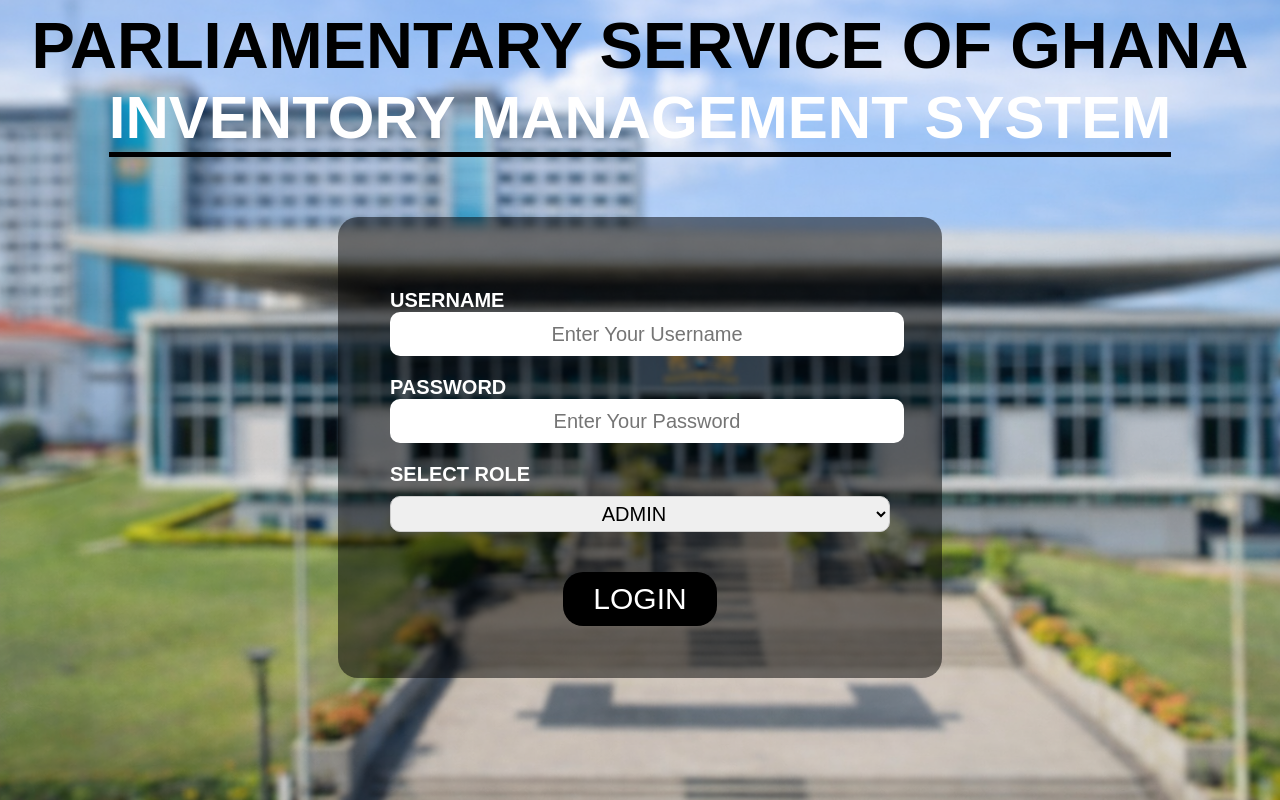
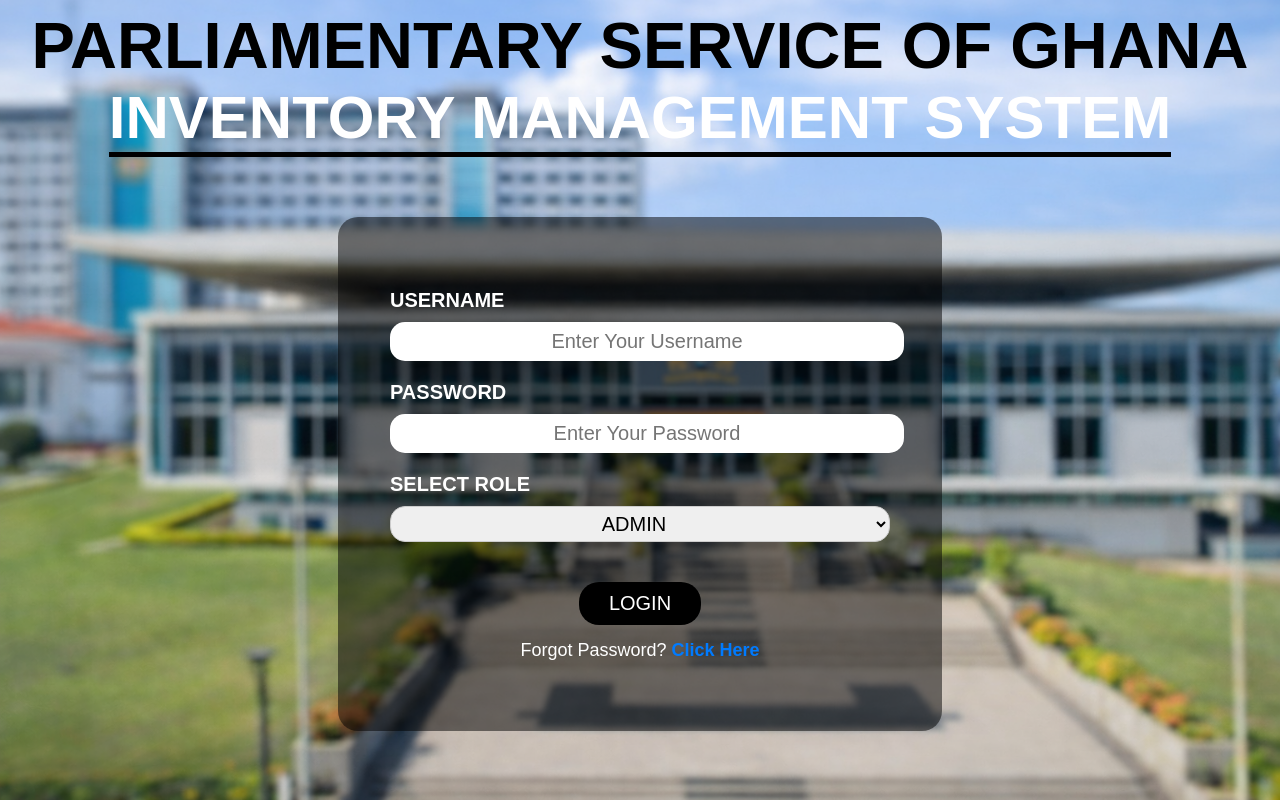
Before and after one commit to hollali/equipment_inventory, a PHP site: page / in a window 1280 px wide. Run offline with PHP 8.4, Linux system fonts and the light colour scheme.

Commit message:
`Updated CSS files (dashboard.css and login.css) and modified index.php and pages/dashboard.php to include new styles and elements.`

```diff
--- a/css/dashboard.css
+++ b/css/dashboard.css
@@ -13,3 +13,8 @@
 .dashboard_content_container {
   width: 70%;
 }
+
+h3.dashboard_logo {
+  color: #f685a1;
+  font-size: 80px;
+}
--- a/css/login.css
+++ b/css/login.css
@@ -53,16 +53,17 @@ div.loginBody form {
   text-transform: uppercase;
   font-size: 20px;
   font-weight: bold;
+  margin-bottom: 10px;
   color: white;
 }
 
 .loginInputsContainer input {
-  height: 30px;
+  height: 25px;
   width: 100%;
   border: 2px solid #0000;
   font-size: 20px;
   padding: 5px;
-  border-radius: 10px;
+  border-radius: 15px;
   text-align: center;
   outline: none;
   text-decoration: none;
@@ -99,7 +100,7 @@ div.loginBody form {
   width: 100%;
   padding: 5px;
   font-size: 20px;
-  border-radius: 10px;
+  border-radius: 15px;
   border: 1px solid #ccc;
   outline: none;
   box-sizing: border-box;
@@ -120,10 +121,11 @@ div.loginBody form {
 /* Disabled / placeholder look */
 .selectorContainer select option[value=""] {
   color: #999;
+  border-radius: 10px;
 }
 
 .loginButtonContainer button {
-  font-size: 30px;
+  font-size: 20px;
   padding: 10px 30px;
   background: black;
   color: white;
@@ -132,6 +134,27 @@ div.loginBody form {
   cursor: pointer;
 }
 
+/* Style the paragraph */
+.loginButtonContainer p {
+  margin-top: 15px;
+  font-size: 18px;
+  text-align: center;
+  color: white;
+}
+
+/* Style the link */
+.loginButtonContainer p a {
+  color: #007bff;
+  text-decoration: none;
+  font-weight: bold;
+}
+
+/* Hover effect for the link */
+.loginButtonContainer p a:hover {
+  text-decoration: none;
+  color: #0056b3;
+}
+
 .error {
   color: red;
   font-size: 0.8rem;
--- a/index.php
+++ b/index.php
@@ -5,7 +5,7 @@
     <meta charset="UTF-8">
     <meta name="viewport" content="width=device-width, initial-scale=1.0">
     <title>Parliamentary Service of Ghana Inventory Management System </title>
-    <link rel="stylesheet" href="./css/login.css ">
+    <link rel="stylesheet" href="./css/login.css">
 </head>
 
 <body>
@@ -26,6 +26,7 @@
                     <label for="">Password</label>
                     <input placeholder="Enter Your Password" type="password" name="password" required="required"
                         autocomplete="off">
+                    <span class="toggle-password" onclick="togglePassword()"><i class="fa-solid fa-eye"></i></span>
                     <small id="passError" class="error"></small>
                 </div>
                 <div class="selectorContainer">
@@ -37,6 +38,7 @@
                 </div>
                 <div class="loginButtonContainer">
                     <button type="submit">LOGIN</button>
+                    <p>Forgot Password? <a href="">Click Here</a></p>
                 </div>
             </form>
         </div>
--- a/pages/dashboard.php
+++ b/pages/dashboard.php
@@ -36,6 +36,11 @@
                 <a href=""><i class="fa-solid fa-bars"></i></a>
                 <a href=""><i class="fa-solid fa-power-off">Logout</i></a>
             </div>
+            <div class="dashboard_content">
+                <div class="dashboard_content_main">
+
+                </div>
+            </div>
         </div>
     </div>
 </body>
```
